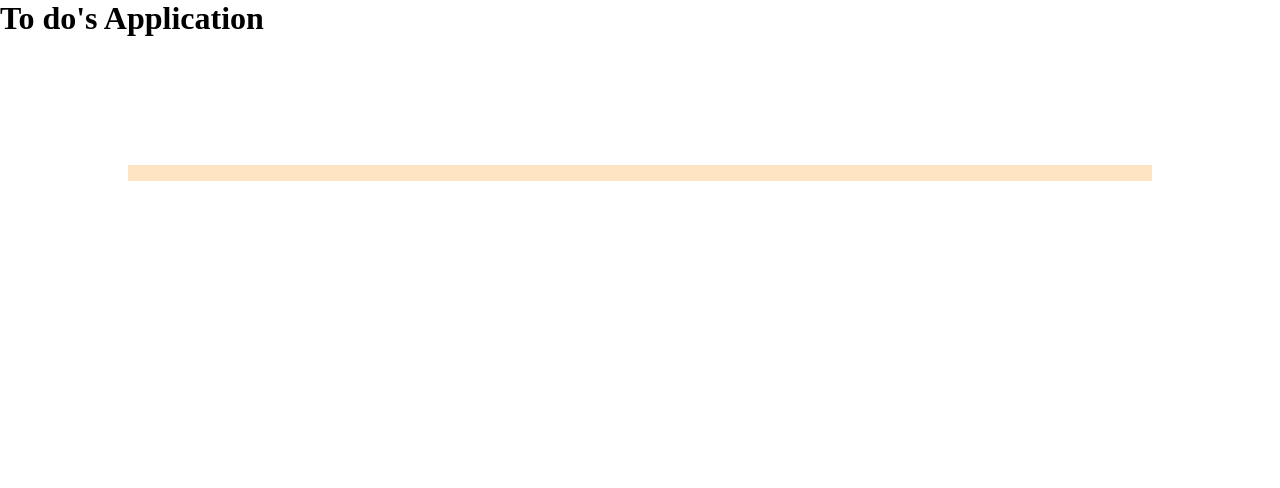
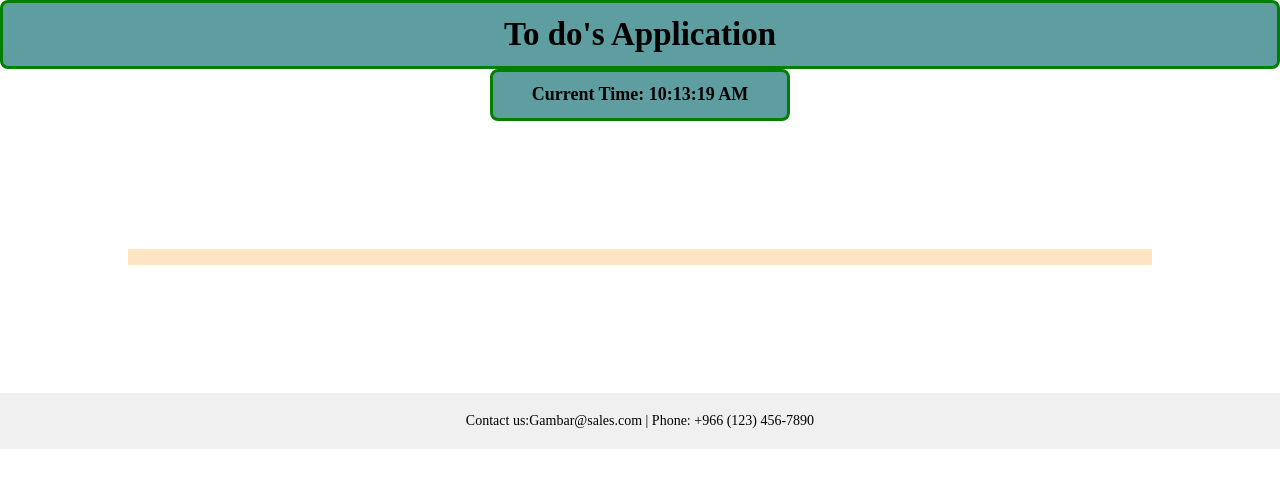
Before and after one commit to gamberdev/fetchtodos, a plain HTML site: page index.html in a window 1280 px wide. Drawn offline with Linux system fonts and the light colour scheme; no server answers.

Commit message:
add clock to app

```diff
--- a/index.html
+++ b/index.html
@@ -9,8 +9,15 @@
   </head>
   <body>
     <h1>To do's Application</h1>
+    <div class="clock-label" id="clockLabel"></div>
     <div class="todos-grid" id="todosGrid"></div>
 
     <script type="text/javascript" src="./index.js"></script>
+
+<div class="footer">
+  <div class="contact-info">
+    <p>Contact us:Gambar@sales.com | Phone: +966 (123) 456-7890</p>
+  </div>
+</div>
   </body>
 </html>
--- a/index.js
+++ b/index.js
@@ -1,4 +1,12 @@
+// Function to update the clock label
+function updateClock() {
+    const clockLabel = document.getElementById('clockLabel');
+    const currentTime = new Date();
+    const formattedTime = currentTime.toLocaleTimeString();
+    clockLabel.textContent = `Current Time: ${formattedTime}`;
+  }
 document.addEventListener('DOMContentLoaded', function () {
+    setInterval(updateClock,1000);
     fetch('https://jsonplaceholder.typicode.com/todos')
       .then(response => response.json())
       .then(todos => {
--- a/style.css
+++ b/style.css
@@ -32,3 +32,41 @@
       grid-template-columns: repeat(auto-fill, minmax(100px, 1fr));
     }
   }
+
+  .clock-label {
+    display: flex;
+    border-radius: 0.5rem;
+    width: 300px;
+    font-size: 18px;
+    margin-top: 20px;
+    background-color: cadetblue;
+    font-weight: bolder;
+    justify-content: center;
+    padding:1%;
+    margin: auto;
+    border: 3px solid green;
+  }
+h1{
+    display: flex;
+    border-radius: 0.5rem;
+    width: 100%;
+    gap:20px;
+    font-size: 33px;
+    margin-top: 20px;
+    background-color: cadetblue;
+    font-weight: bolder;
+    justify-content: center;
+    padding:1%;
+    margin: auto;
+    border: 3px solid green;
+}
+
+.footer {
+    background-color: #f0f0f0;
+    padding: 20px;
+    text-align: center;
+  }
+
+  .contact-info {
+    font-size: 14px;
+  }
```
